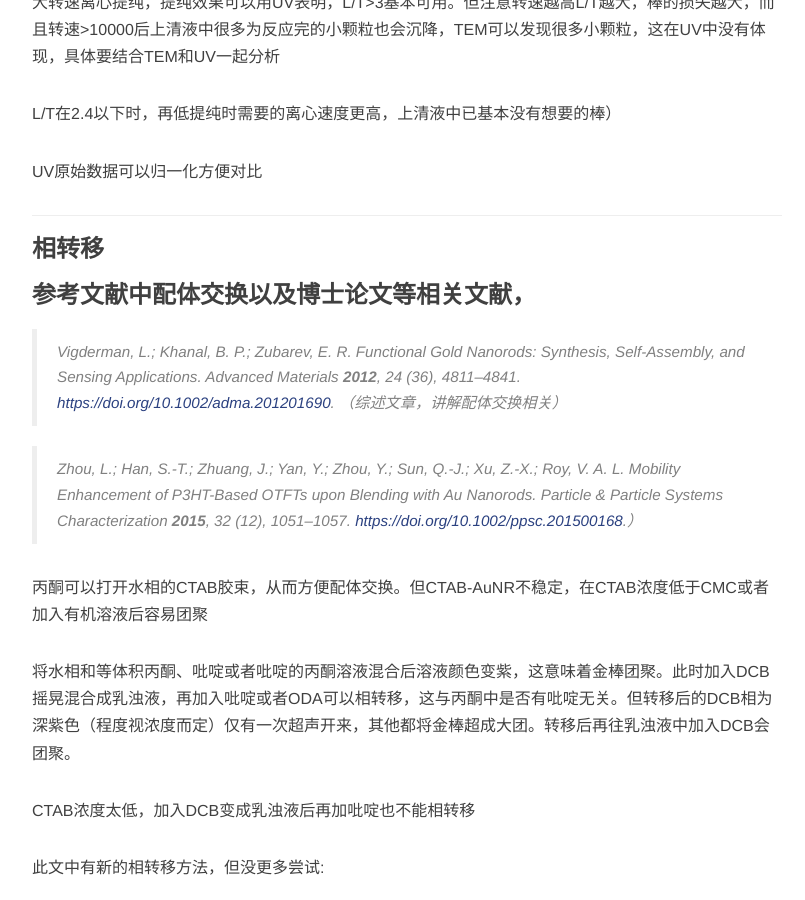
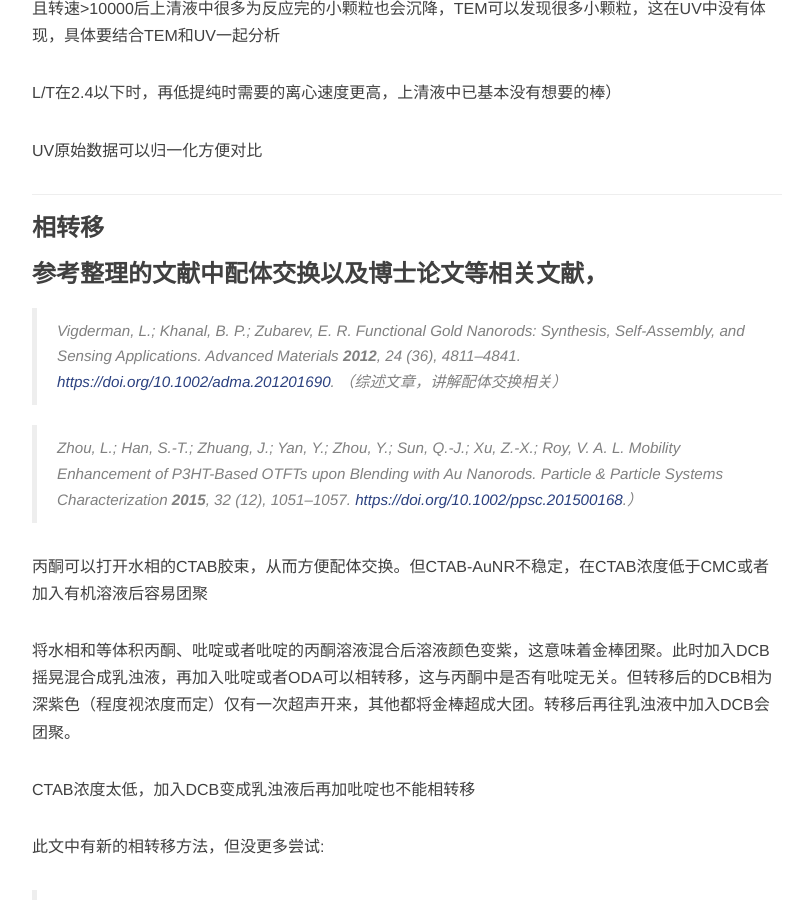
Before and after one commit to creatletter/Dalio, a Jekyll site: the page built from _posts/2019-06-21-合成金纳米棒的注意事项.md, in a window 1280 px wide and 900 px high, scrolled down 2208 px. Shown: the whole window, without its empty margins (233-1038 px from the left). Built offline with Jekyll 4.4.1, drawn with Linux system fonts in a browser that asks for light colours; nearby versions of some CDN libraries; comment, search, counter and statistics services are not loaded.

Commit message:
Update 2019-06-21-合成金纳米棒的注意事项.md

```diff
--- a/_posts/2019-06-21-合成金纳米棒的注意事项.md
+++ b/_posts/2019-06-21-合成金纳米棒的注意事项.md
@@ -56,7 +56,6 @@ Physical Chemistry Letters* **2015**, *6* (21), 4270–4279.<https://doi.org/10.
 ------
 
 ### 生长溶液：
-----------
 
 合成金棒时最好也用王水洗干净，但影响没有合成种子时那么大
 
@@ -78,7 +77,7 @@ UV原始数据可以归一化方便对比
 
 ### 相转移
 
-### 参考文献中配体交换以及博士论文等相关文献，
+### 参考整理的文献中配体交换以及博士论文等相关文献，
 
 > Vigderman, L.; Khanal, B. P.; Zubarev, E. R. Functional Gold Nanorods: Synthesis, Self-Assembly, and Sensing Applications. *Advanced Materials* **2012**, *24* (36), 4811–4841. <https://doi.org/10.1002/adma.201201690>.
 >（综述文章，讲解配体交换相关）
```
